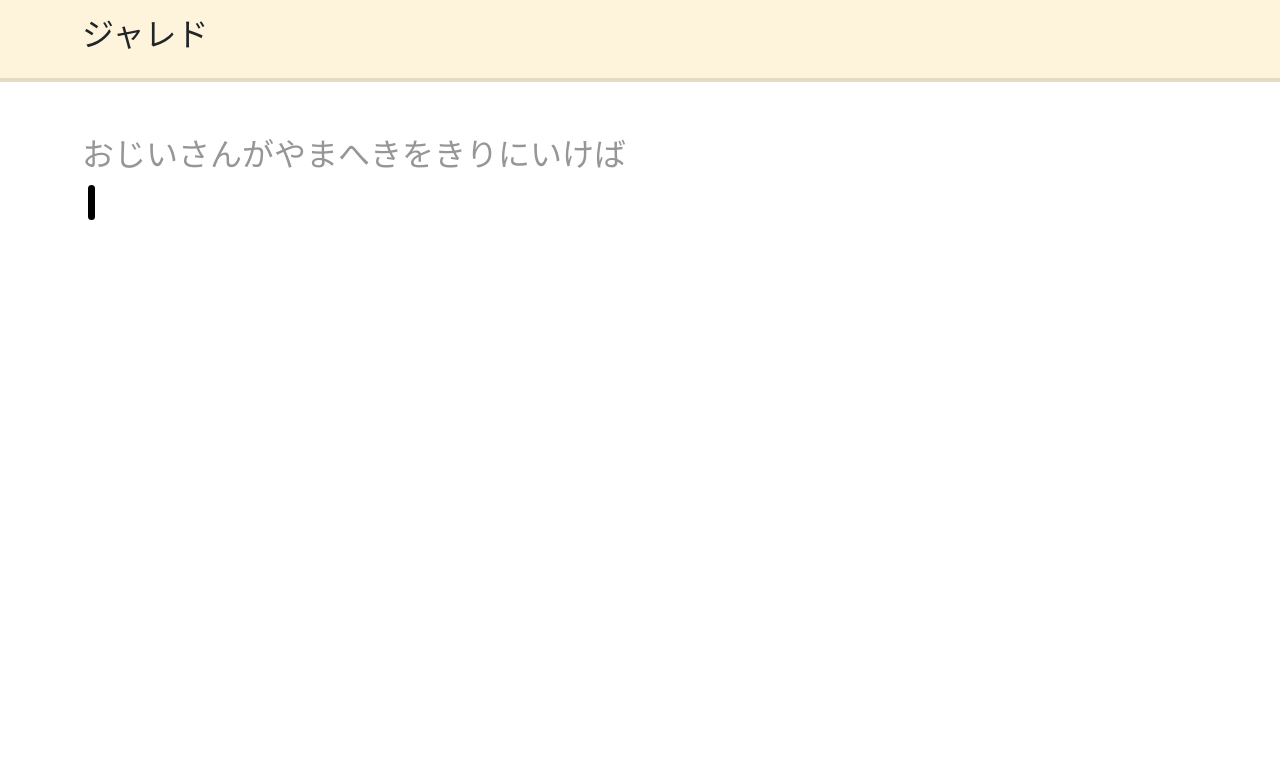
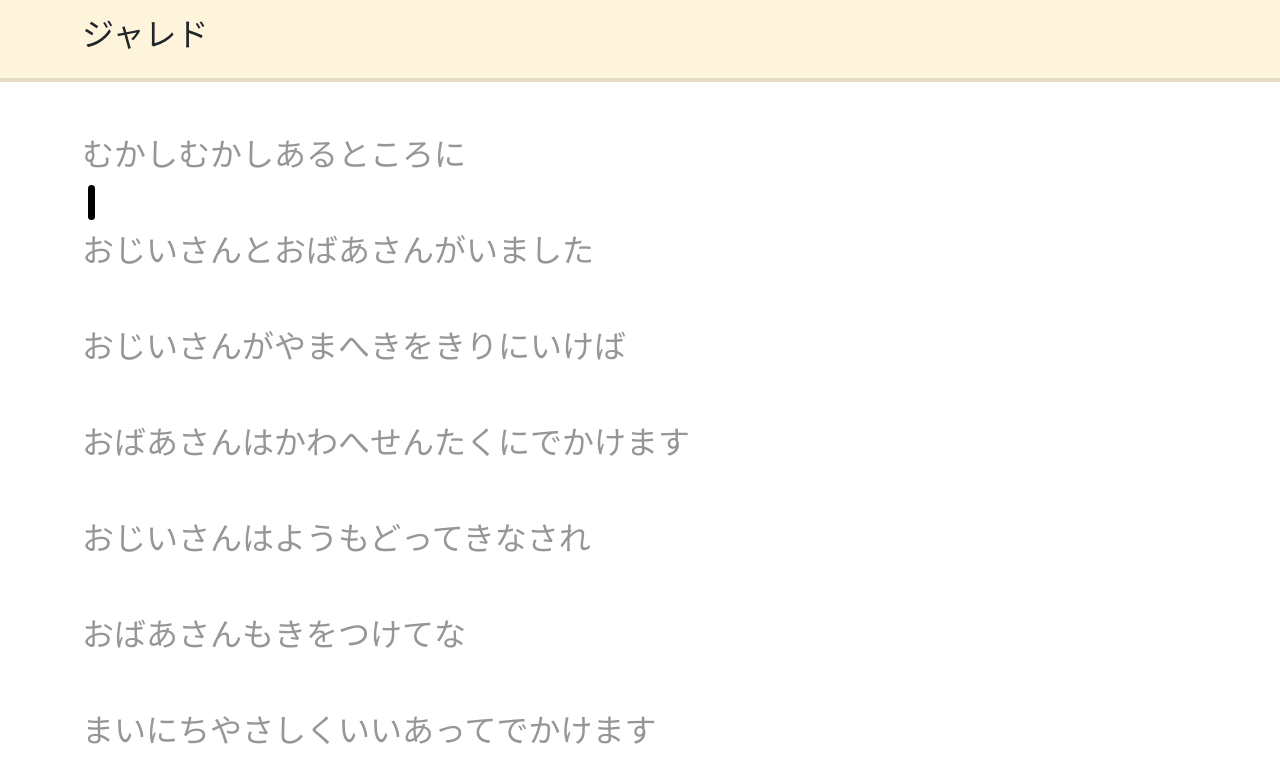
Before and after one commit to gush-labs/kazan, a Vue app: page /typer in a window 1280 px wide. Shown: the top 782 px of the page. Built offline with nearby package versions, Linux system fonts and the light colour scheme; a web font is replaced by a local one.

Commit message:
Working version of the typer
Now typer supports large texts

```diff
--- a/src/language/Translator.ts
+++ b/src/language/Translator.ts
@@ -7,7 +7,8 @@ const alphabet: Set<string> = new Set(
   "a b c d e f g h i j k l m n o p q r s t u v w x y z".split(" ")
 );
 
-function initializeMapper() {
+// Fills collections above with the actual data from the database
+(() => {
   function setToMapper(pair: string[], kana: Map<string, string>) {
     if (pair[1] != ".") romaji.set(pair[0], pair[1]);
 
@@ -25,14 +26,14 @@ function initializeMapper() {
       kana.set(pair[1], pair[0]);
     }
   }
+
   database.hiragana.all.forEach((pair) => setToMapper(pair, hiragana));
   setToMapper(["っ", "."], hiragana);
   setToMapper(["こ", "co"], hiragana);
 
   database.katakana.all.forEach((pair) => setToMapper(pair, katakana));
   setToMapper(["ッ", "."], katakana);
-}
-initializeMapper();
+})();
 
 class Translator {
   isRomanji(char: string): boolean {
--- a/src/views/TyperPage.vue
+++ b/src/views/TyperPage.vue
@@ -1,63 +1,127 @@
 <script setup lang="ts">
 import translator from "@/language/Translator.js";
 import { ref } from "vue";
+import type { Ref } from "vue";
 
-const input = ref("");
+class Line {
+  sourceText: string;
+  text: string[];
+  validated: {text: string, corrected: boolean}[] = [];
+  compareIterator: number = 0;
+  active: boolean = false;
+  wasError: boolean = false;
+  typed: string = "";
 
-const text = ref("おじいさんがやまへきをきりにいけば");
-const textParsed = text.value.split("");
-const checked = ref<Array<{ text: string; corrected: boolean }>>([]);
-const typed = ref("");
+  constructor(text: string) {
+    this.sourceText = text;
+    this.text = text.split("");
+  }
 
-let correctId = 0;
-let wasError = false;
-
-function onChange(e: any) {
-  input.value = translator.toHiragana(input.value);
-
-  const characters = input.value.split("");
-  let localId = 0;
-  characters.forEach((ch) => {
+  validate(input: string): number {
+    // Take characters from the input
+    const inputCharacters = input.split("");
+    // Count number of correct characters
+    let correctChars = 0;
+    // Compare every character with target text
+    inputCharacters.forEach((ch) => {
       if (!translator.isRomanji(ch)) {
-      if (ch === textParsed[correctId + localId]) {
-        checked.value.push({ text: ch, corrected: wasError });
-        localId += 1;
-        wasError = false;
+        if (ch === this.text[this.compareIterator + correctChars]) {
+          this.validated.push({ text: ch, corrected: this.wasError });
+          correctChars += 1;
+          this.wasError = false;
         } else {
-        wasError = true;
+          this.wasError = true;
         }
       }
     });
-  correctId += localId;
+    // Move comparator further
+    this.compareIterator += correctChars;
 
-  input.value = input.value.slice(localId);
-  typed.value = input.value;
+    // Put correct characters to typed text
+    this.typed = input.slice(correctChars);
+    return correctChars;
+  }
+
+  complete(): boolean {
+    return this.compareIterator == this.text.length;
+  }
+
+}
+
+const sourceText = [
+  "むかしむかしあるところに",
+  "おじいさんとおばあさんがいました",
+  "おじいさんがやまへきをきりにいけば",
+  "おばあさんはかわへせんたくにでかけます",
+  "おじいさんはようもどってきなされ",
+  "おばあさんもきをつけてな",
+  "まいにちやさしくいいあってでかけます",
+];
+var text = ref<Line[]>([]);
+sourceText.forEach(line => text.value.push(new Line(line)));
+var lineBlocks = ref<HTMLDivElement[]>([]);
+// sourceText.forEach(() => lineBlocks.value.push(ref(null)));
+
+var line: number = 0;
+text.value[line].active = true;
+
+const input = ref("");
+function onChange() {
+  const currentLine = text.value[line];
+
+  // validate against the current line of text
+  if (!currentLine.complete()) {
+    input.value = translator.toHiragana(input.value);
+    var correctChars = currentLine.validate(input.value);
+    input.value = input.value.slice(correctChars);
+  }
+
+  // if current line is completed and it's not the last one
+  // then move to the next line of the text
+  if (currentLine.complete() && line < text.value.length - 1) {
+    currentLine.active = false;
+    line += 1;
+    text.value[line].active = true;
+
+    const cursor = lineBlocks.value[line];
+    console.log('SCROLL ' + cursor);
+    if (cursor) {
+      console.log('SCROLL ' + cursor.offsetTop);
+      window.scrollTo(0, cursor.offsetTop);
+    }
+  }
 }
 </script>
 
 <template>
-  <div class="container">
+  <div class="container mb-5">
     <div class="text">
       <input @input="onChange" class="input" v-model="input" />
 
-      <div class="source-text">{{ text }}</div>
+      <div class="line-parent" v-for="line, i in text" ref="lineBlocks">
+        <div class="source-text">{{ line.sourceText }}</div>
         <div class="text-container d-flex flex-row">
-        <div class="input-text" ref="inputTextComponent">
+          <div class="input-text">
             <span
-            v-for="element in checked"
+              v-for="element in line.validated"
               class="correct"
               :class="{ corrected: element.corrected }"
               >{{ element.text }}</span
             >
-          <span class="typed">{{ typed }}</span>
+            <span class="typed">{{ line.typed }}</span>
           </div>
-        <div class="carriage"></div>
+          <div :class="{'hide': !line.active}" class="carriage"></div>
         </div>
+      </div>
+
     </div>
   </div>
 </template>
 
 <style scoped>
+.line-parent {
+  position: relative;
+}
 .text-container {
   position: relative;
   min-height: 1.5em;
@@ -67,7 +131,7 @@ function onChange(e: any) {
 }
 .text {
   position: relative;
-  height: 300px;
+  min-height: 300px;
   font-size: 2em;
 }
 .input-text {
@@ -98,12 +162,9 @@ function onChange(e: any) {
   margin: 0.2em;
   border-radius: 4px;
   background-color: black;
-
-  /*
-  animation-duration: 1s;
-  animation-name: blink;
-  animation-iteration-count: infinite;
-  */
+}
+.hide {
+  display: none !important;
 }
 @keyframes blink {
   0% {
```
Lines whose indentation alone changed are shown as unchanged.
